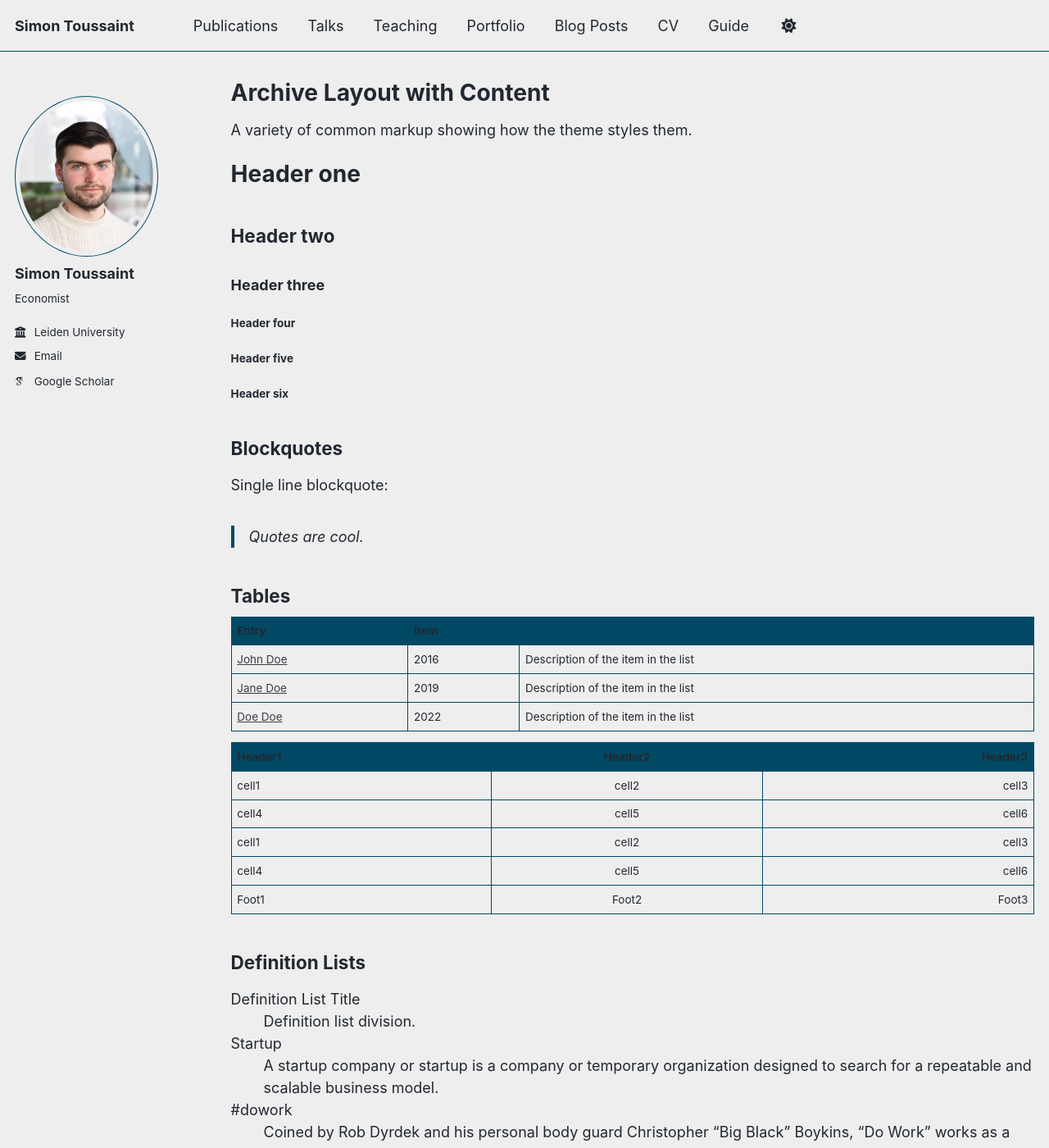
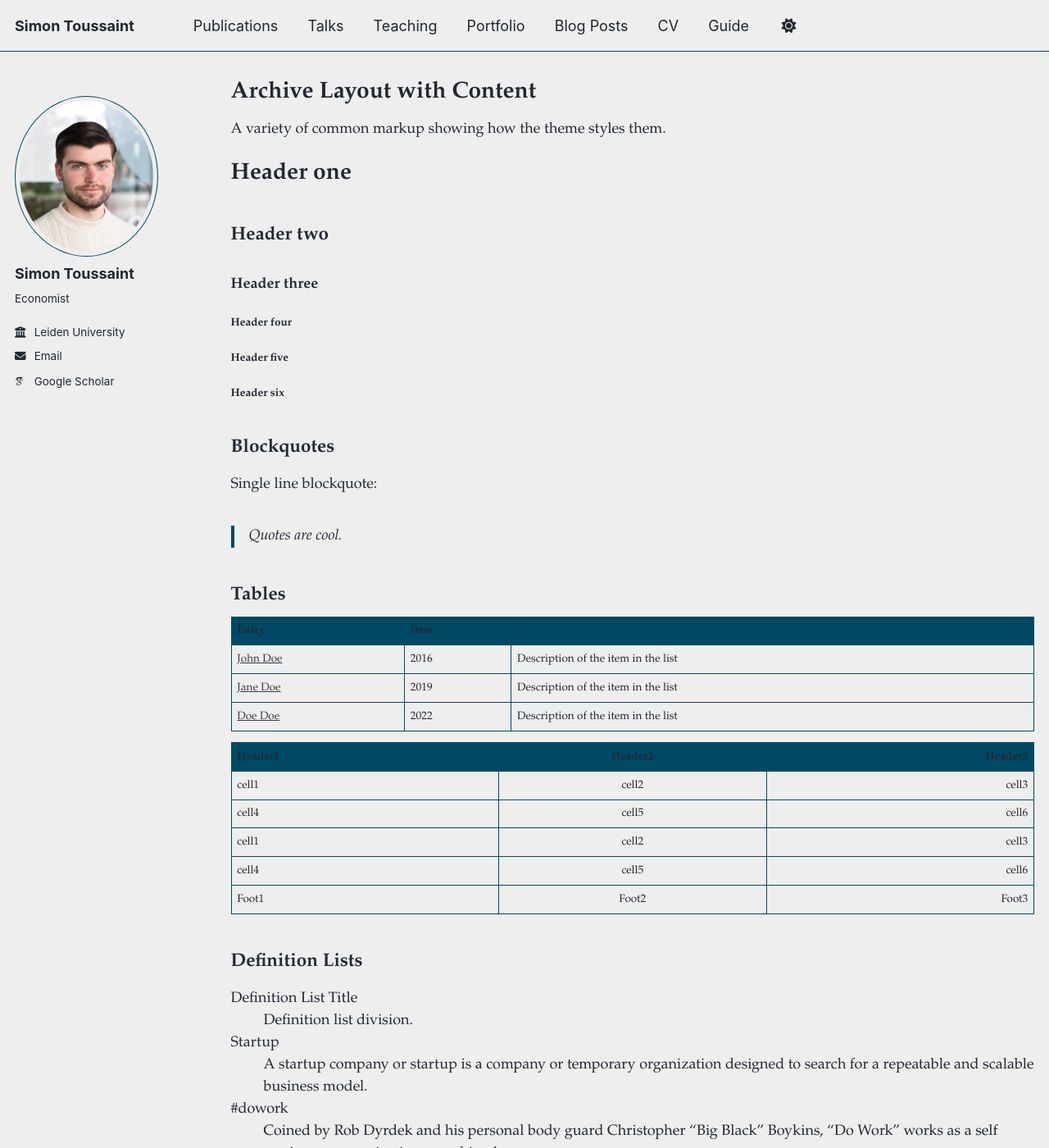
Before and after one commit to sjtoussaint/sjtoussaint.github.io, a Jekyll site: the page built from _pages/archive-layout-with-content.md, in a window 1280 px wide and 1400 px high. Shown: the whole window at 82% size. Built offline with Jekyll 4.4.1, drawn with Linux system fonts in a browser that asks for light colours; some web fonts are replaced; a script bundle is joined from its source files by our own code; library files that are not in the unit come from our copies.

Commit message:
Update _themes.scss

```diff
--- a/_sass/_themes.scss
+++ b/_sass/_themes.scss
@@ -39,9 +39,9 @@ $type-size-6                : 0.75em;   // ~12px
 $type-size-7                : 0.6875em; // ~11px
 $type-size-8                : 0.625em;  // ~10px
 
-$global-font-family         : $sans-serif;
-$header-font-family         : $sans-serif;
-$caption-font-family        : $serif;
+$global-font-family         : $garamond;
+$header-font-family         : $garamond;
+$caption-font-family        : $garamond;
 
 /* ==========================================================================
    Breakpoints
```
